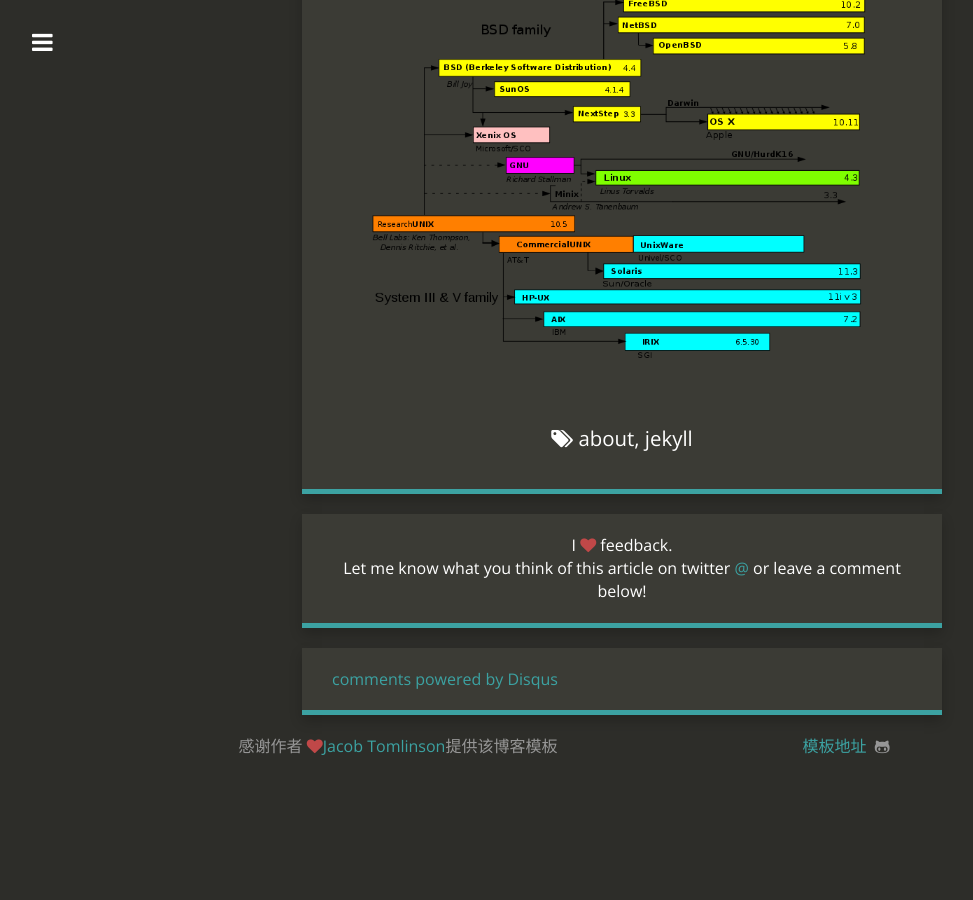
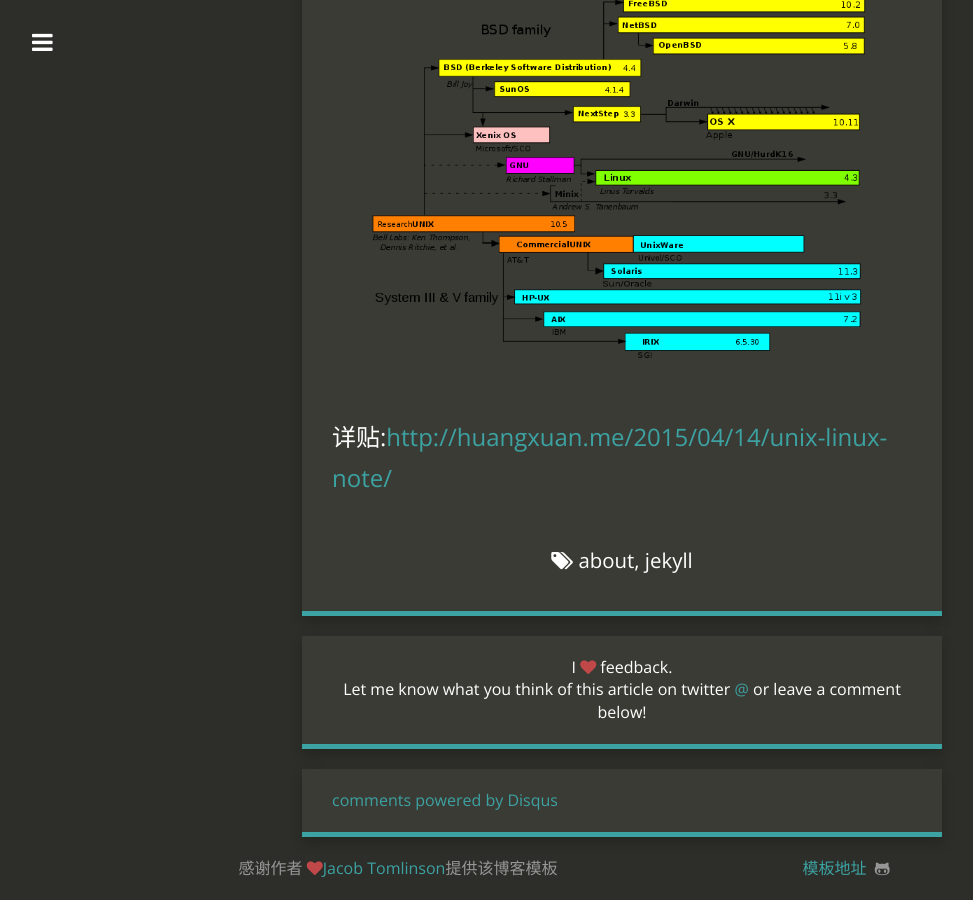
Before and after one commit to JGDU/JGDU.github.io, a Jekyll site: the page built from _posts/2015-12-25-unixIOS.md, in a window 1280 px wide and 900 px high, scrolled down 3298 px. Shown: the whole window, without its empty margins (18-991 px from the left). Built offline with Jekyll 4.4.1, drawn with Linux system fonts in a browser that asks for light colours; nearby versions of some CDN libraries; Markdown is read by kramdown in place of the engine named in the settings; comment, search, counter and statistics services are not loaded; before the commit the page ends 4076 px from its top, so only the background shows below that; some of the changed lines change nothing that is shown.

Commit message:
modified  unix ios

```diff
--- a/_posts/2015-12-25-unixIOS.md
+++ b/_posts/2015-12-25-unixIOS.md
@@ -62,11 +62,6 @@
 
   ![presentWithPushPop2]({{site.url}}/source/unixFML.png)
 
-
-
-
-[1]: https://github.com/jianAjian/PushAndPopTransitions/tree/master
-
-[2]: https://github.com/stringcode86/UIPercentDrivenInteractiveTransitionWithCABasicAnimation/blob/master/InteractiveTransition/SCPercentDrivenInteractiveTransition.h
-
-[3]:https://github.com/jianAjian/PushAndPopTransitions/tree/InteractionAdded
+详贴:[http://huangxuan.me/2015/04/14/unix-linux-note/
+](http://huangxuan.me/2015/04/14/unix-linux-note/
+)
```
